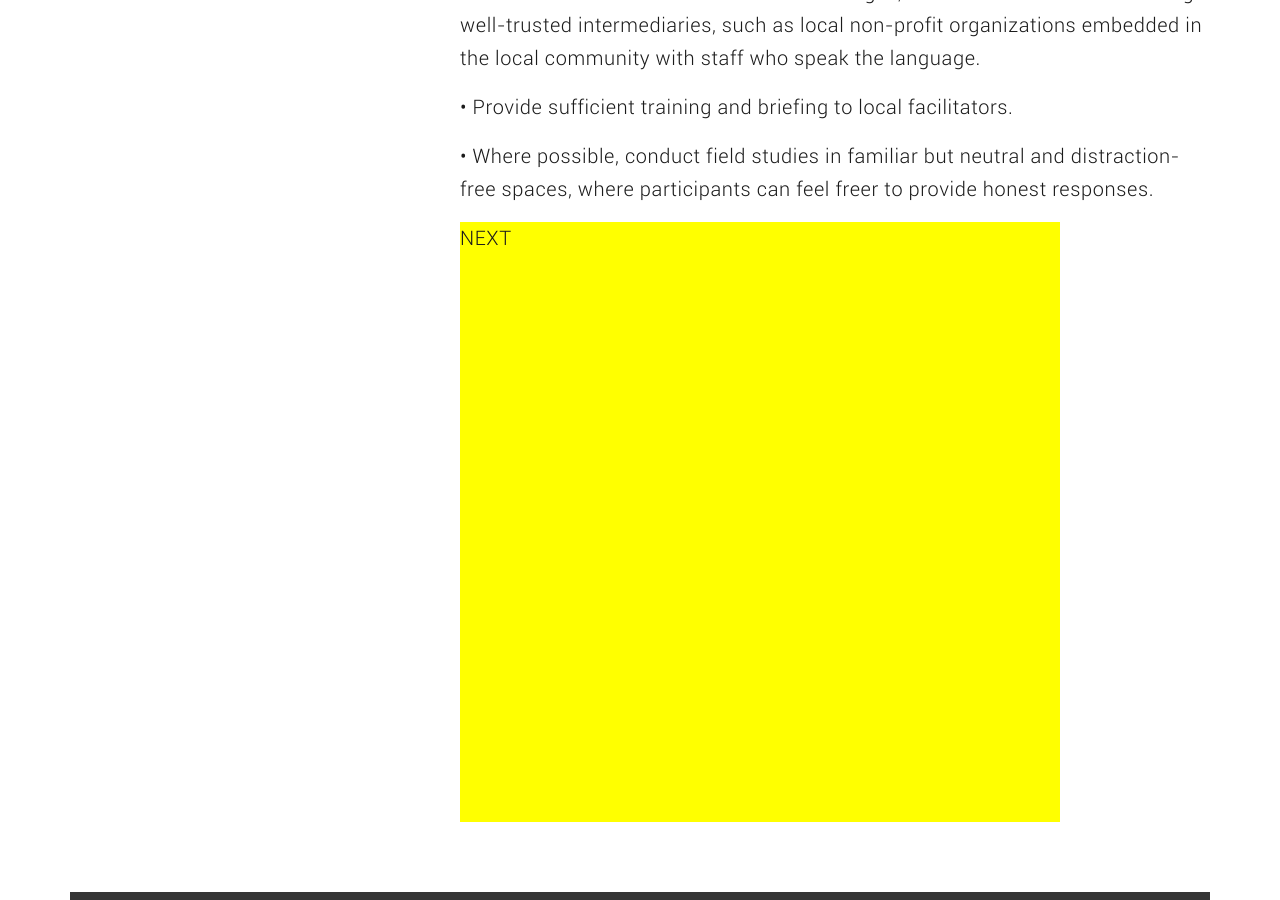
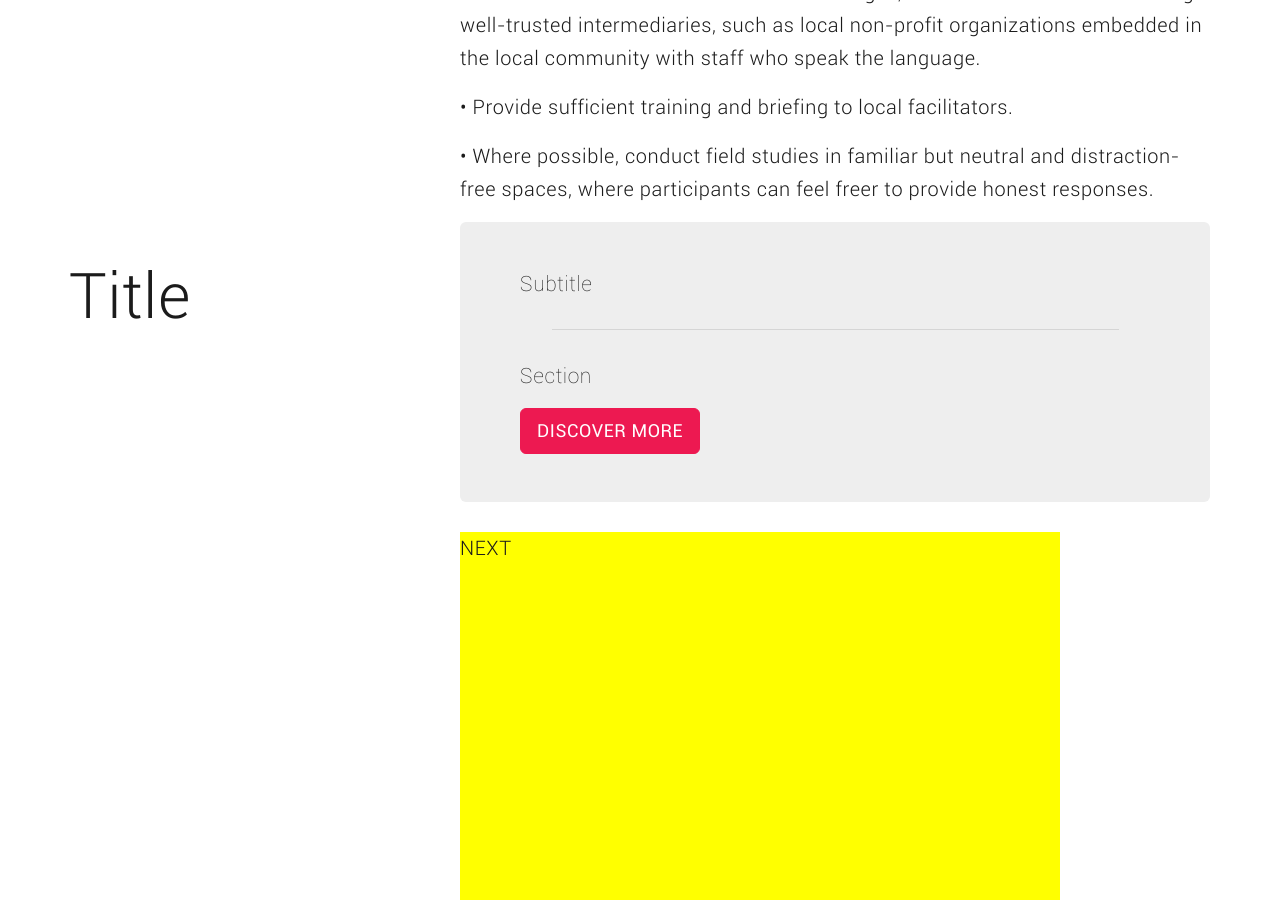
Before and after one commit to ConversaSrl/unesco-guidelines, a Jekyll site: the page built from contents/en/pages/guidelines/01-design.md, in a window 1280 px wide and 900 px high, scrolled down 6736 px. Built offline with Jekyll 4.4.1, drawn with Linux system fonts in a browser that asks for light colours; nearby versions of some CDN libraries; comment, search, counter and statistics services are not loaded.

Commit message:
setting up linkboxes

```diff
--- /dev/null
+++ b/_includes/linkbox.html
@@ -0,0 +1,7 @@
+<div class="jumbotron">
+	<h1 class="display-4">{{include.title}}</h1>
+	<p class="lead">{{include.subtitle}}</p>
+	<hr class="my-4">
+	<p>{{include.section}}</p>
+	<a class="btn btn-primary btn-lg" href="#" role="button">DISCOVER MORE</a>
+  </div>
--- a/contents/en/pages/guidelines/01-design.md
+++ b/contents/en/pages/guidelines/01-design.md
@@ -98,5 +98,9 @@ In order to overcome some of these challenges, researchers can:
 • Where possible, conduct field studies in familiar but neutral and distraction-free spaces, where participants can feel freer to provide honest responses.
 
 
-
+{% include linkbox.html
+title="Title"
+subtitle="Subtitle"
+section="Section"
+%}
 <div style="width: 600px; height: 600px; background-color: yellow;">NEXT</div>
```
